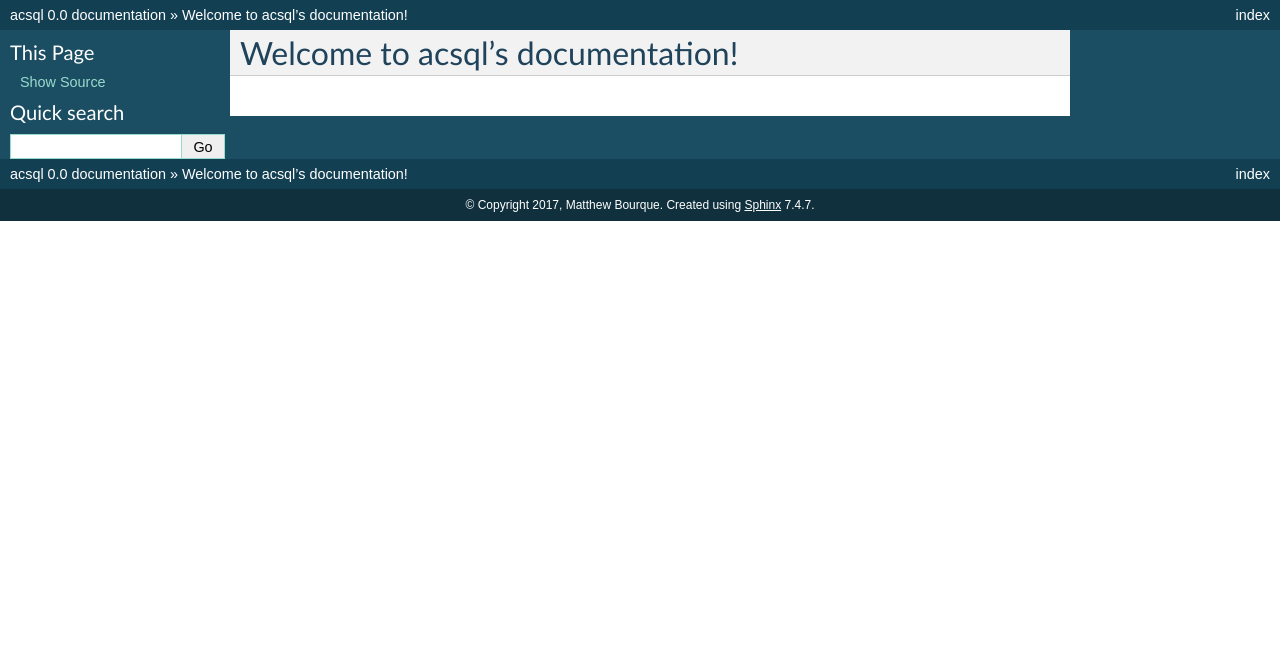
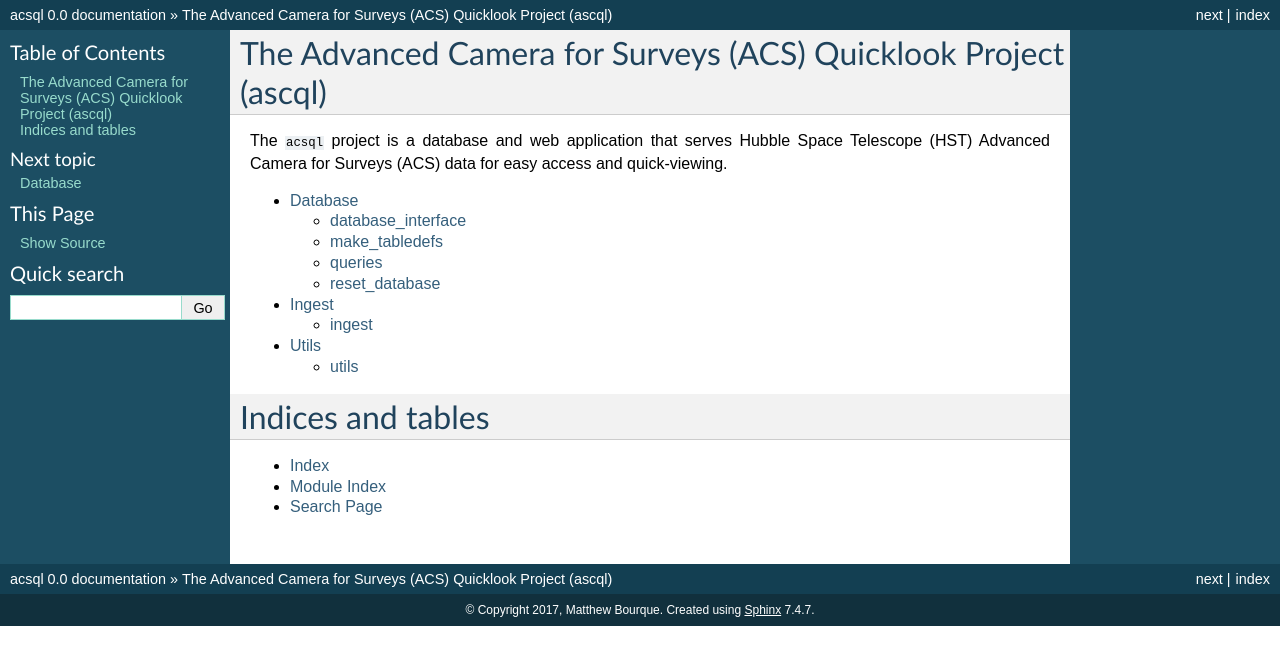
Before and after one commit to spacetelescope/acsql, a Sphinx documentation site: the page built from docs/source/index.rst, in a window 1280 px wide. Shown: the top 665 px of the page. Built offline with Sphinx 7.4.7, drawn with Linux system fonts in a browser that asks for light colours.

Commit message:
Initial commit of rst files for sphinx docs.

```diff
--- /dev/null
+++ b/docs/source/database.rst
@@ -0,0 +1,34 @@
+========
+Database
+========
+
+The ``database`` subpackage contains various modules for constructing and interacting with the ``acsql`` Database.
+
+
+database_interface
+------------------
+.. automodule:: database.database_interface
+    :members: define_columns, loadConnection, orm_factory
+    :undoc-members:
+    :show-inheritance:
+
+make_tabledefs
+--------------
+.. automodule:: database.make_tabledefs
+    :members:
+    :undoc-members:
+    :show-inheritance:
+
+queries
+-------
+.. automodule:: database.queries
+    :members:
+    :undoc-members:
+    :show-inheritance:
+
+reset_database
+--------------
+.. automodule:: database.reset_database
+    :members:
+    :undoc-members:
+    :show-inheritance:
--- a/docs/source/index.rst
+++ b/docs/source/index.rst
@@ -3,5 +3,25 @@
    You can adapt this file completely to your liking, but it should at least
    contain the root `toctree` directive.
 
-Welcome to acsql's documentation!
-=================================
+The Advanced Camera for Surveys (ACS) Quicklook Project (ascql)
+===============================================================
+
+The ``acsql`` project is a database and web application that serves Hubble Space Telescope (HST)
+Advanced Camera for Surveys (ACS) data for easy access and quick-viewing.
+
+
+.. toctree::
+   :maxdepth: 2
+
+   database.rst
+   ingest.rst
+   utils.rst
+   website.rst
+
+
+Indices and tables
+==================
+
+* :ref:`genindex`
+* :ref:`modindex`
+* :ref:`search`
--- /dev/null
+++ b/docs/source/ingest.rst
@@ -0,0 +1,13 @@
+======
+Ingest
+======
+
+The ``ingest`` subpackage provides various modules to support the ingestion of files into the ``acsql`` database
+and filesystem, such as creation of JPEGs & thumbnails and inserting or updating records in the database.
+
+ingest
+------
+.. automodule:: ingest.ingest
+    :members:
+    :undoc-members:
+    :show-inheritance:
```
Also changed, not shown: docs/source/utils.rst (added, +13 -0 lines), docs/source/website.rst (added).
